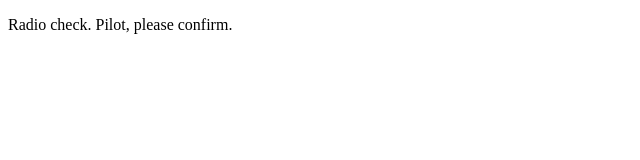
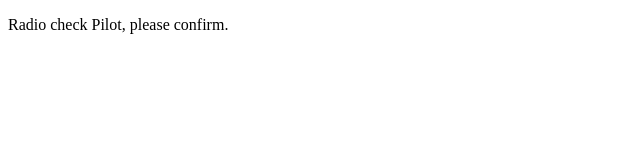
Before and after one commit to ZackKoblenz/communication-log, a plain HTML site: page index.html in a window 1280 px wide. Shown: the full height of the page, 0-640 px from the left. Drawn offline with Linux system fonts and the light colour scheme.

Commit message:
Stated communication log.

```diff
--- a/index.html
+++ b/index.html
@@ -1,6 +1,6 @@
 <!DOCTYPE html>
 <html>
    <body>
-      <p>Radio check. Pilot, please confirm.</p>
+      <p>Radio check Pilot, please confirm.</p>
    </body>
 </html>
```
